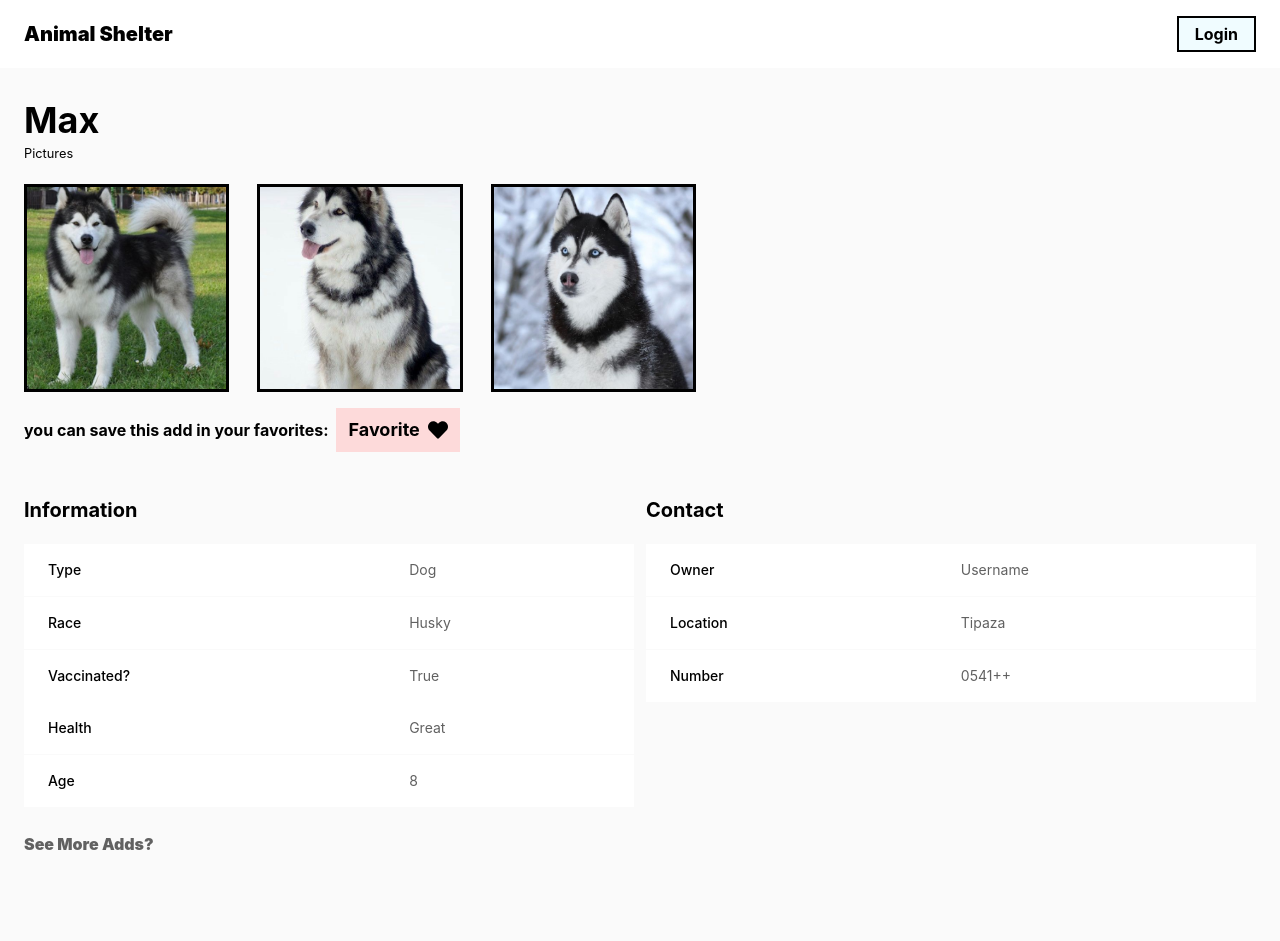
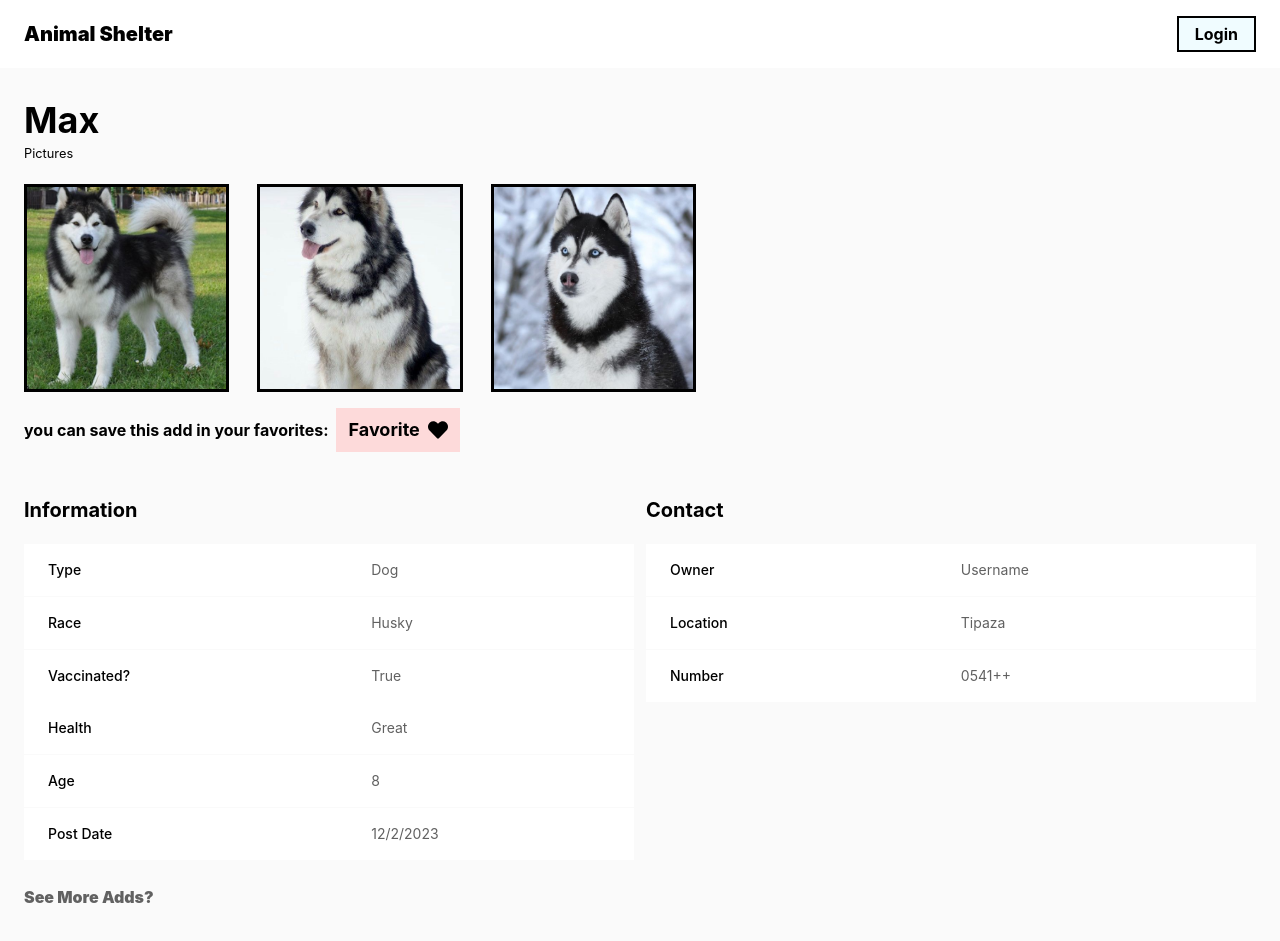
Before and after one commit to marouanebk/AnimalShelter, a React (Vite) app in the folder AnimalShelter/: page /1 in a window 1280 px wide. Before the commit the page ends 888 px from the top, so only its background shows below. Built offline with nearby package versions, Linux system fonts and the light colour scheme.

Commit message:
added date

```diff
--- a/AnimalShelter/src/components/Adds.tsx
+++ b/AnimalShelter/src/components/Adds.tsx
@@ -1,6 +1,5 @@
 import { Card } from "./Card";
 import { data } from "../data/add";
-import { useMemo } from "react";
 type AddsProps = {
   filterState: string;
 };
@@ -25,6 +24,7 @@ export function Adds({ filterState }: AddsProps) {
             location={ad.location}
             pictures={ad.pictures}
             id={ad.id}
+            date={ad.date}
           />
         ))}
       </div>
--- a/AnimalShelter/src/components/Card.tsx
+++ b/AnimalShelter/src/components/Card.tsx
@@ -6,9 +6,10 @@ type cardProps = {
   location: string;
   type: string;
   id: number;
+  date: string;
 };
 
-export function Card({ pictures, location, type, id }: cardProps) {
+export function Card({ pictures, location, type, id, date }: cardProps) {
   return (
     <div className="max-w-fit  border-[3px]  border-black p-2 bg-white mx-auto sm:mx-0">
       <Link to={`/${id}`}>
@@ -27,9 +28,10 @@ export function Card({ pictures, location, type, id }: cardProps) {
         </p>
       </div>
       <hr className="mb-2" />
-      <a href="">
+      <div className="flex justify-between">
         <FaHeart />
-      </a>
+        <p className="text-sm text-lightGray">{date}</p>
+      </div>
     </div>
   );
 }
--- a/AnimalShelter/src/containers/Details.tsx
+++ b/AnimalShelter/src/containers/Details.tsx
@@ -92,6 +92,15 @@ export function Details() {
                       </th>
                       <td className="px-6 py-4">{addDetails.age}</td>
                     </tr>
+                    <tr className="bg-white border-b border-orange">
+                      <th
+                        scope="row"
+                        className="px-6 py-4 font-medium text-black whitespace-nowrap "
+                      >
+                        Post Date
+                      </th>
+                      <td className="px-6 py-4">{addDetails.date}</td>
+                    </tr>
                   </tbody>
                 </table>
               </div>
--- a/AnimalShelter/src/data/add.ts
+++ b/AnimalShelter/src/data/add.ts
@@ -18,6 +18,7 @@ export const data = [
     owner: "username",
     location: "alger",
     number: "0541++",
+    date: "12/2/2023",
   },
   {
     id: 1,
@@ -31,5 +32,6 @@ export const data = [
     owner: "username",
     location: "tipaza",
     number: "0541++",
+    date: "12/2/2023",
   },
 ];
```
